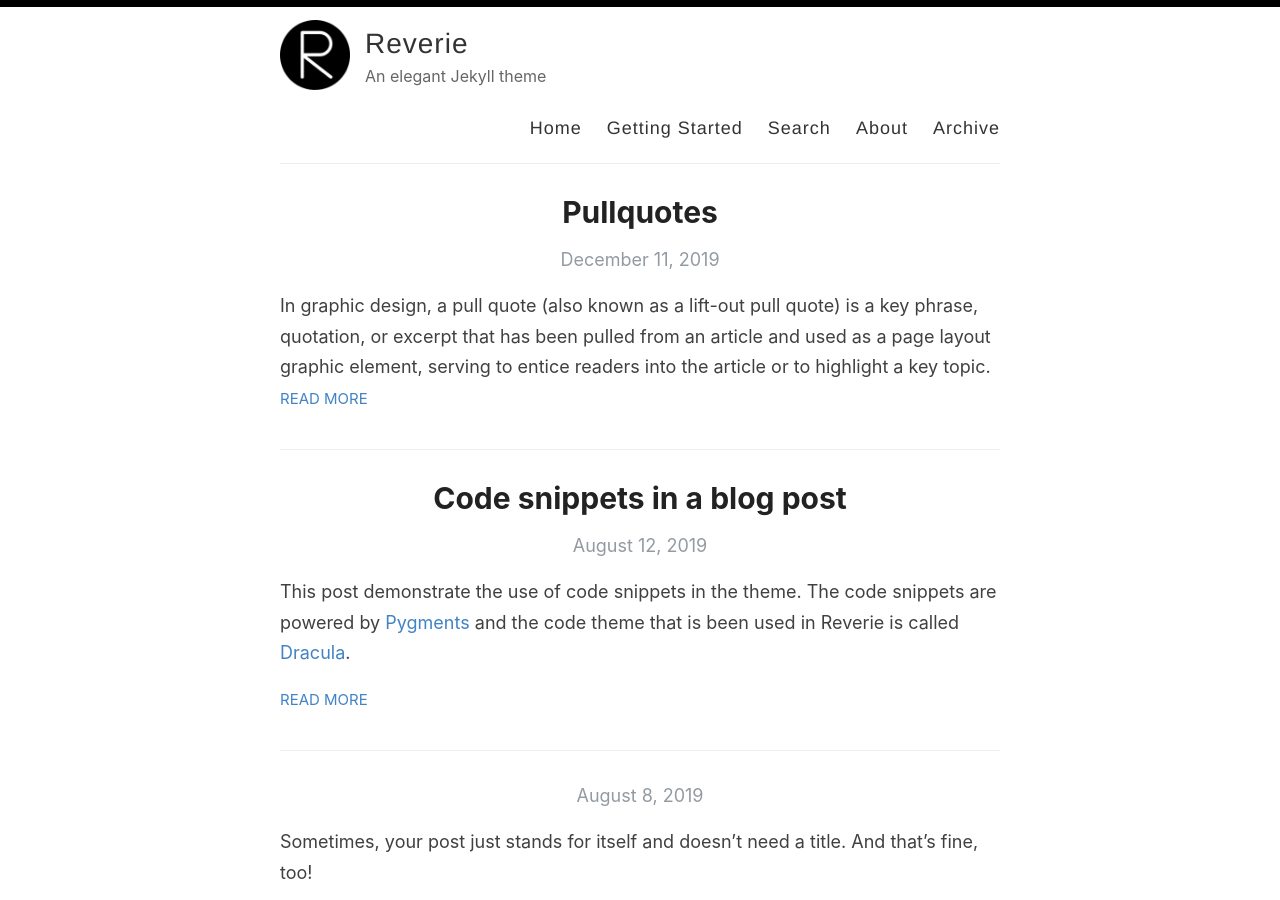
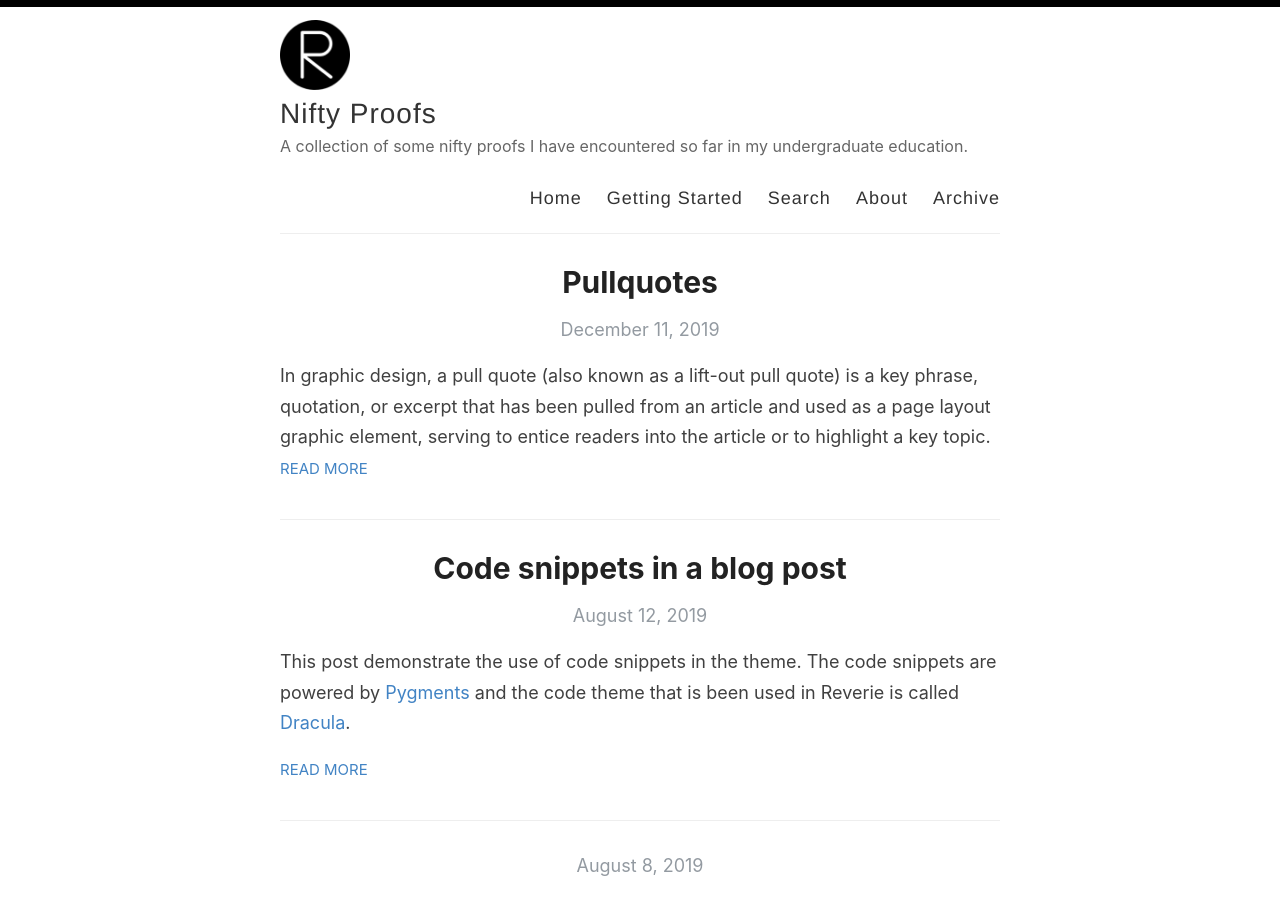
Before and after one commit to juliamosychuk/juliamosychuk.github.io, a Jekyll site: the page built from index.html, in a window 1280 px wide and 900 px high. Built offline with Jekyll 4.4.1, drawn with Linux system fonts in a browser that asks for light colours; the list of posts is cut into pages by our own code.

Commit message:
Update _config.yml

```diff
--- a/_config.yml
+++ b/_config.yml
@@ -3,13 +3,13 @@
 #
 
 # Name of your site (displayed in the header)
-name: Reverie
+name: Nifty Proofs
 
 # Name of the author
-author: Amit Merchant
+author: Julia Mosychuk
 
 # Short bio or description (displayed in the header)
-description: An elegant Jekyll theme
+description: A collection of some nifty proofs I have encountered so far in my undergraduate education.
 
 # URL of your avatar or profile pic (you could use your GitHub profile pic)
 avatar: /images/reverie.png
```
